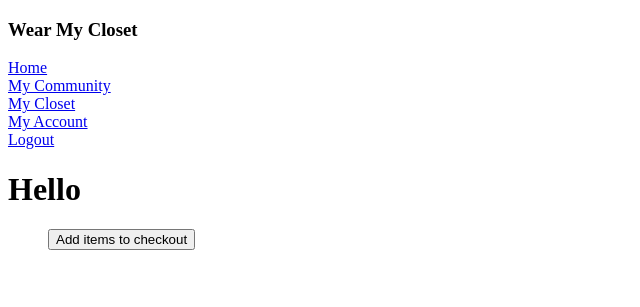
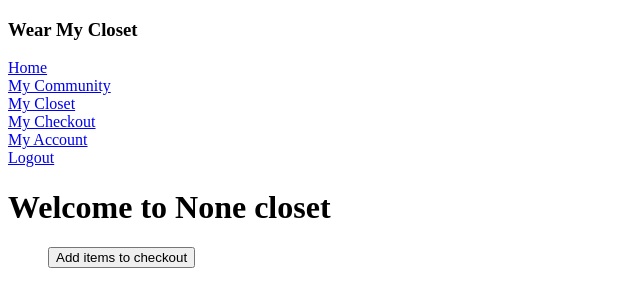
Before and after one commit to lauradoc/Wear-My-Closet, a Flask app: page /communitycloset in a window 1280 px wide. Shown: the top 307 px of the page, without its empty margins (0-640 px from the left). Run offline with Flask 2, Linux system fonts and the light colour scheme; tables that the repository leaves empty hold one stand-in row (values such as "Sample post").

Commit message:
community closet form

```diff
--- a/server.py
+++ b/server.py
@@ -32,7 +32,7 @@ def create_account():
     user = crud.get_user_by_email(email)
 
     if user:
-        flash('Email already exists. Please make an account with a different email')
+        flash(u'Email already exists. Please make an account with a different email')
 
     else:
         user = crud.create_user(first_name, last_name, email, password, city, phone)
@@ -132,20 +132,27 @@ def view_items_by_community():
         user_items[user] = closet
     return render_template('community.html', community=community, community_users=community_users, user_items=user_items)
 
-@app.route('/addtocheckout')
-def add_to_checkout():
+# @app.route('/addtocheckout', methods=['POST'])
+# def add_to_checkout():
 
-    checkout_items = []
-    item = request.args.get('checkout-item')
-    print('********', item)
+#     checkout_items = []
+#     print('********', item)
 
-    return render_template('checkout.html', checkout_items=checkout_items)
+#     return render_template('/checkout')
 
 
-@app.route('/checkout')
+@app.route('/checkout', methods=['GET', 'POST'])
 def checkout_item():
 
-    return render_template('checkout.html')
+    checkout = crud.get_checkout_by_user(session['user_id'])
+    item = request.form.get('checkout-items')
+
+    if checkout:
+        return render_template('checkout.html')
+    else:
+        flash(u'No item in checkout')
+        return redirect('/mycommunity')
+
 
 @app.route('/mycloset')
 def my_closet():
--- a/templates/base.html
+++ b/templates/base.html
@@ -17,6 +17,8 @@
   <br>
   <a type="button" id="mycloset-buttom" href="/mycloset">My Closet</a>
   <br>
+  <a type="button" id="checkout-button" href="/checkout">My Checkout</a>
+  <br>
   <a type="button" id="account-button" href="/myaccount">My Account</a>
   <br>
   <a type="button" id="logout-button" href="/logout">Logout</a>
--- a/templates/checkout.html
+++ b/templates/checkout.html
@@ -4,8 +4,7 @@
 
 {% block body %}
 <h3>My Checkout</h3>
-{% for item in checkout_items %}
-<p>{{ item }}</p>
+
 <form >
     <p>checkout date</p>
     <p>due date</p>
--- a/templates/communitycloset.html
+++ b/templates/communitycloset.html
@@ -4,9 +4,9 @@
 
 {% block body %}
 
-<h1>Hello</h1>
+<h1>Welcome to {{ community_name }} closet</h1>
 <p>
-    <form action="/checkout" id="checkout-items"></form>
+    <form method="POST" action="/checkout" id="checkout-item"> </form>
         <ul>
         {% for user in community_users %}
             <li>Owner: {{ user.first_name + ' ' + user.last_name }}</li>
@@ -18,11 +18,9 @@
             <label>Borrow this item!</label>
             <br>
             <img src="{{ item.image_url }}">
-
             {% endfor %}
         {% endfor %}
             <button type="submit" name="checkout-item" action="/checkout">Add items to checkout</button>
-
         </ul>
     </form>
 </p>
```
Also changed, not shown: static/js/myCommunity.js (+25 -25 lines). Lines whose indentation alone changed are shown as unchanged.
